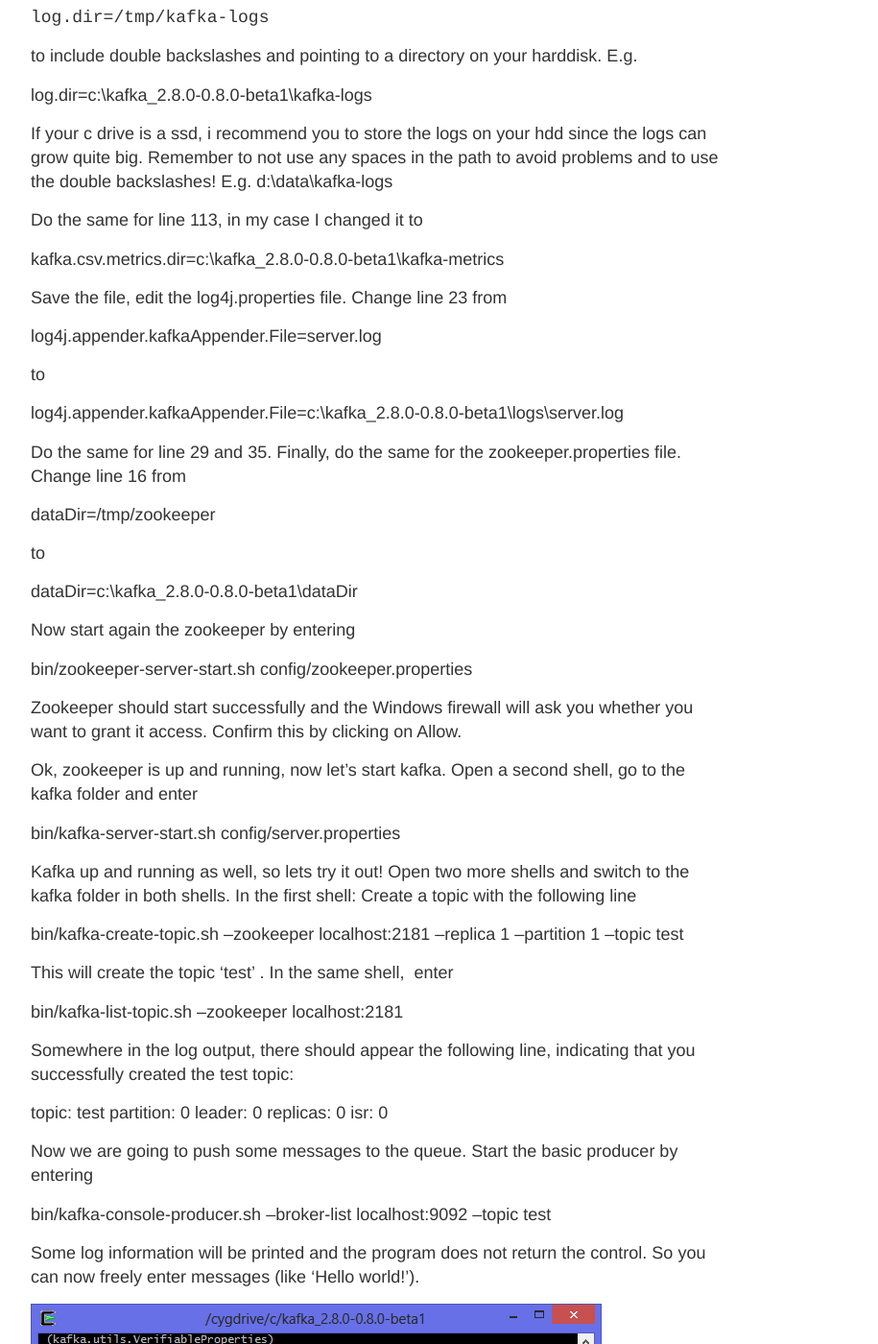
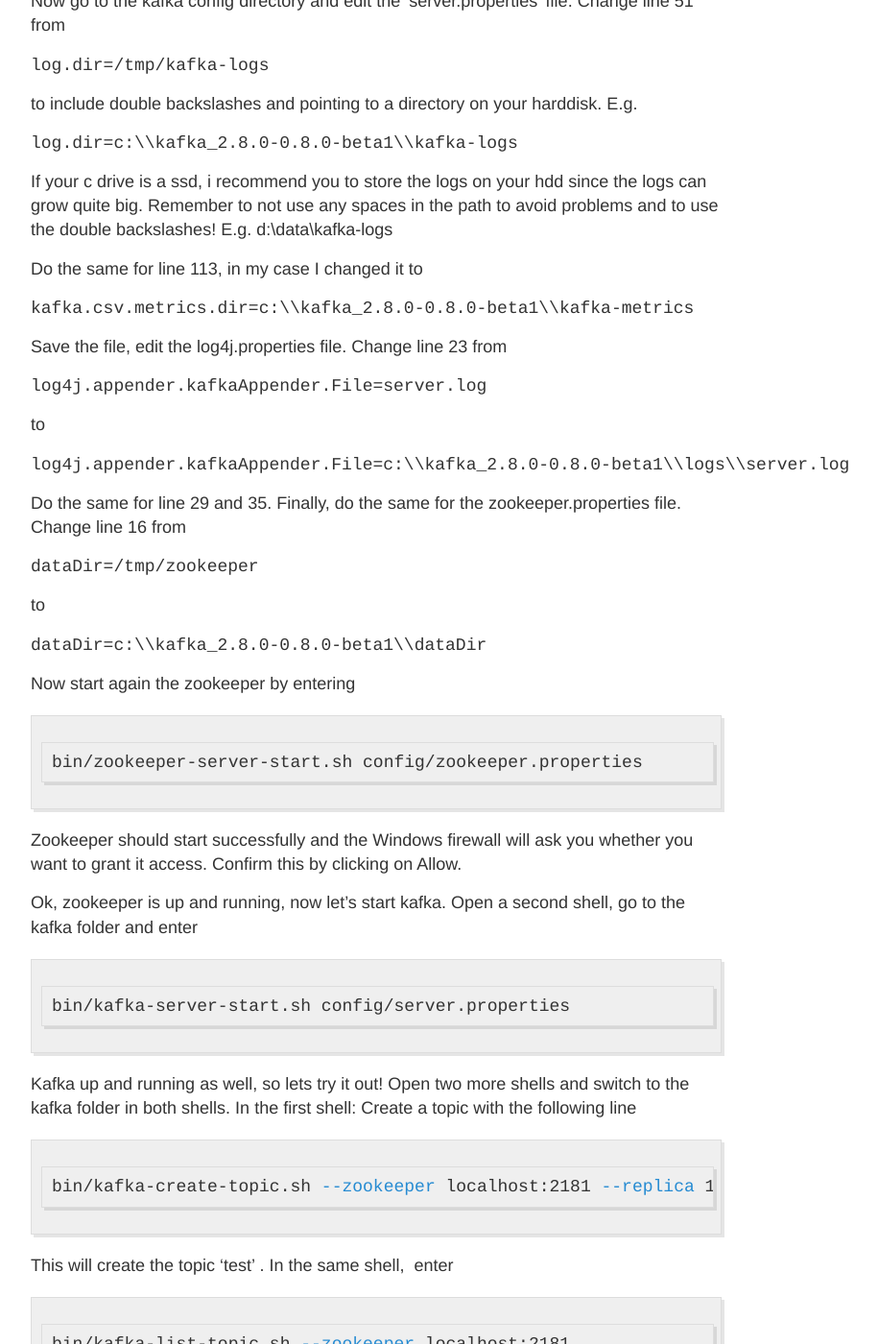
Before and after one commit to janschultecom/janschultecom.github.io, a Jekyll site: the page built from _posts/2013-10-13-apache-kafka-0-8-on-windows.md, in a window 1280 px wide and 1400 px high, scrolled down 10968 px. Shown: the whole window at 96% size, without its empty margins (248-1163 px from the left). Built offline with Jekyll 4.4.1, drawn with Linux system fonts in a browser that asks for light colours; comment, search, counter and statistics services are not loaded; some of the changed text lies outside the part shown.

Commit message:
Reformatting

````diff
--- a/_posts/2013-10-13-apache-kafka-0-8-on-windows.md
+++ b/_posts/2013-10-13-apache-kafka-0-8-on-windows.md
@@ -8,7 +8,7 @@ date: 2013-10-13
 
 Setting up a Kafka development environment on a Windows machine requires some configuration, so I created this little step-by-step installation tutorial for all the people who want to save themselves from some hours work ;-)
 
-##Setting up the Shell
+## Setting up the Shell
 
 To run Kafka you need a Linux shell under Windows. How do you do this? With the pretty awesome [Cygwin tool](http://cygwin.com/ "Cygwin").  So I'd like to go through the Cygwin installation, for all of you who have never used this tool beforehand. You can download Cygwin from [here](http://cygwin.com/install.html "Link to cygwin download page"). Most modern PCs have a modern 64-bit processor, so if you are one of these lucky guys, download the 64 bit version, otherwise, go for the 32 bit version. Start the setup-x86_64.exe (respectively the setup-x86.exe) and click on 'Next'. As the download source choose 'Install from Internet' and click 'Next'.
 
@@ -60,7 +60,7 @@ Now open another shell by clicking on the Cygwin icon on your desktop. It should
 
 Ok, now that you have Cygwin up and running, let's unravel the mysteries of Kafka.
 
-##Setting up Kafka
+## Setting up Kafka
 
 Download the latest 0.8 version of the Kafka binary from the [Kafka download page](http://kafka.apache.org/downloads.html "Kafka download page"). Note. that although the latest release marked as stable is the 0.7.2 release, the kafka guys have already switched the documentation to 0.8 and say that the 0.8 beta is already used in production. Now, extract the .tgz file. Now go to the extracted folder and extract the .tar file.
 
@@ -134,55 +134,79 @@ log.dir=/tmp/kafka-logs
 
 to include double backslashes and pointing to a directory on your harddisk. E.g.
 
+```dosini
 log.dir=c:\\kafka_2.8.0-0.8.0-beta1\\kafka-logs
+```
 
 If your c drive is a ssd, i recommend you to store the logs on your hdd since the logs can grow quite big. Remember to not use any spaces in the path to avoid problems and to use the double backslashes! E.g. d:\\data\\kafka-logs
 
 Do the same for line 113, in my case I changed it to
 
+```dosini
 kafka.csv.metrics.dir=c:\\kafka_2.8.0-0.8.0-beta1\\kafka-metrics
+```
 
 Save the file, edit the log4j.properties file. Change line 23 from
 
+```dosini
 log4j.appender.kafkaAppender.File=server.log
+```
 
 to
 
+```dosini
 log4j.appender.kafkaAppender.File=c:\\kafka_2.8.0-0.8.0-beta1\\logs\\server.log
+```
 
 Do the same for line 29 and 35. Finally, do the same for the zookeeper.properties file. Change line 16 from
 
+```dosini
 dataDir=/tmp/zookeeper
+```
 
 to
 
+```dosini
 dataDir=c:\\kafka_2.8.0-0.8.0-beta1\\dataDir
+```
 
 Now start again the zookeeper by entering
 
+```sh
 bin/zookeeper-server-start.sh config/zookeeper.properties
+```
 
 Zookeeper should start successfully and the Windows firewall will ask you whether you want to grant it access. Confirm this by clicking on Allow.
 
 Ok, zookeeper is up and running, now let's start kafka. Open a second shell, go to the kafka folder and enter
 
+```sh
 bin/kafka-server-start.sh config/server.properties
+```
 
 Kafka up and running as well, so lets try it out! Open two more shells and switch to the kafka folder in both shells. In the first shell: Create a topic with the following line
 
+```sh
 bin/kafka-create-topic.sh --zookeeper localhost:2181 --replica 1 --partition 1 --topic test
+```
 
 This will create the topic 'test' . In the same shell,  enter
 
+```sh
 bin/kafka-list-topic.sh --zookeeper localhost:2181
+```
 
 Somewhere in the log output, there should appear the following line, indicating that you successfully created the test topic:
 
+```sh
 topic: test partition: 0 leader: 0 replicas: 0 isr: 0
+```
 
 Now we are going to push some messages to the queue. Start the basic producer by entering
 
+```sh
 bin/kafka-console-producer.sh --broker-list localhost:9092 --topic test
+```
 
 Some log information will be printed and the program does not return the control. So you can now freely enter messages (like 'Hello world!').
 
@@ -190,7 +214,9 @@ Some log information will be printed and the program does not return the control
 
 Go to the second shell and start the consumer by entering
 
+```sh
 bin/kafka-console-consumer.sh --zookeeper localhost:2181 --topic test --from-beginning
+```
 
 The consumer will open and at the end of some log messages, it will display the message we just entered in the producer.
 
````
